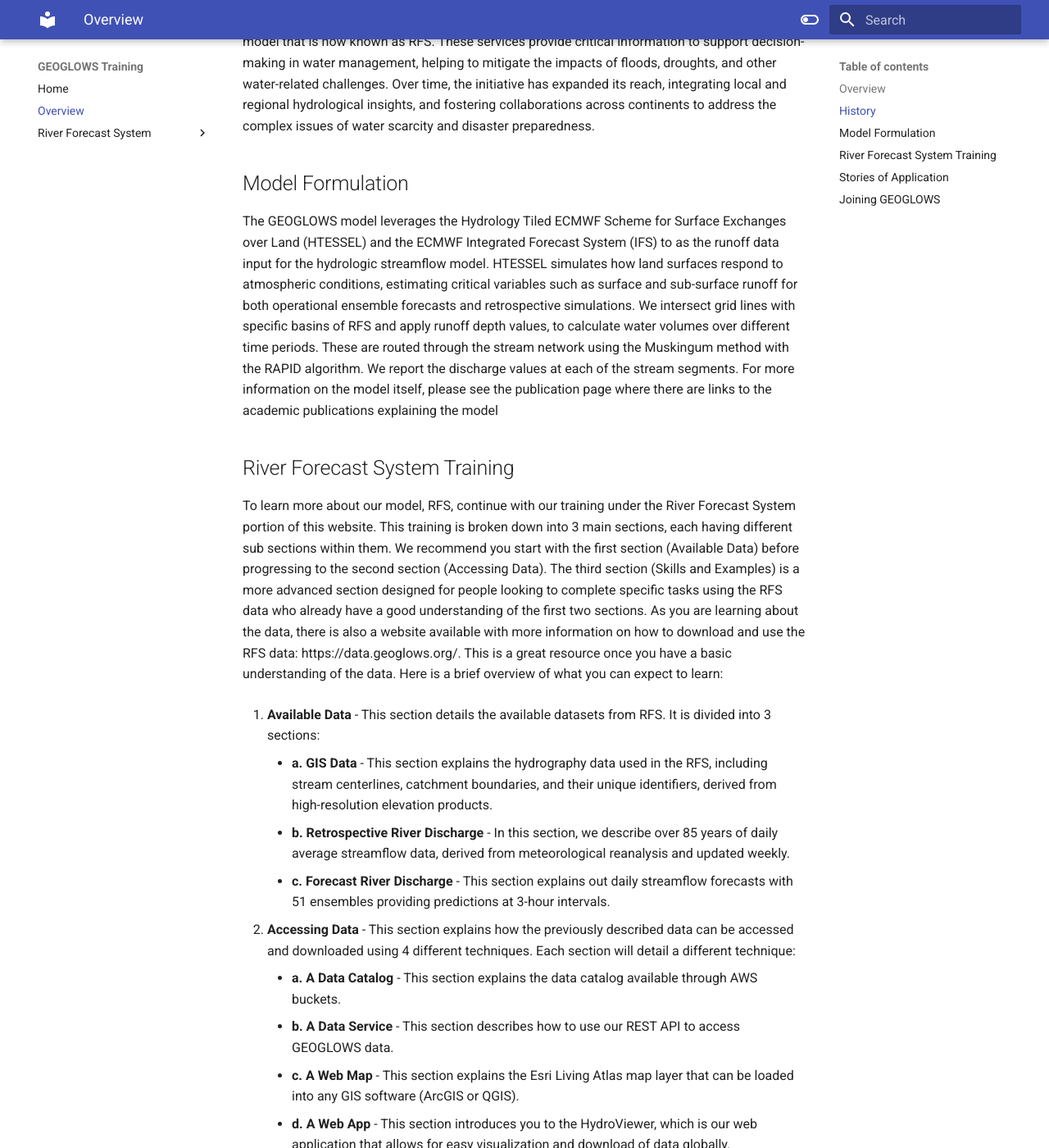
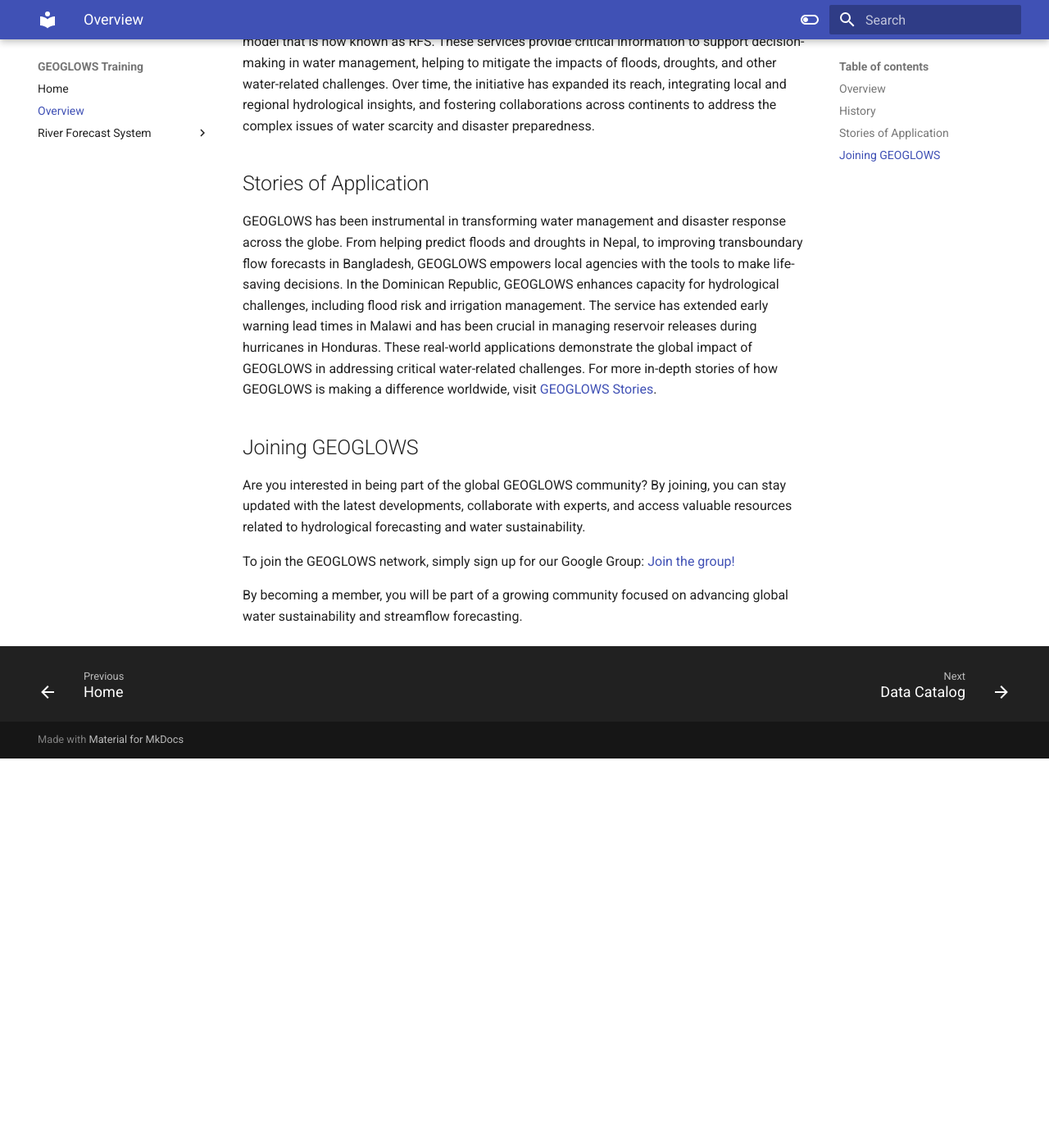
Before and after one commit to geoglows/training.geoglows.org, an MkDocs documentation site: the page built from docs/overview.md, in a window 1280 px wide and 1400 px high, scrolled down 993 px. Shown: the whole window at 82% size. Built offline with MkDocs 1.6.1 and Material for MkDocs 9.7.7, drawn with Linux system fonts in a browser that asks for light colours; after the commit the page ends 1918 px from its top, so only the background shows below that; some of the changed text lies outside the part shown.

Commit message:
address coderabbit comments

```diff
--- a/docs/overview.md
+++ b/docs/overview.md
@@ -23,47 +23,6 @@
 droughts, and other water-related challenges. Over time, the initiative has expanded its reach, integrating local and regional hydrological insights,
 and fostering collaborations across continents to address the complex issues of water scarcity and disaster preparedness.
 
-## Model Formulation
-
-The GEOGLOWS model leverages the Hydrology Tiled ECMWF Scheme for Surface Exchanges over Land (HTESSEL) and the ECMWF Integrated Forecast System (IFS)
-to as the runoff data input for the hydrologic streamflow model. HTESSEL simulates how land surfaces respond to atmospheric conditions, estimating
-critical variables such as surface and sub-surface runoff for both operational ensemble forecasts and retrospective simulations. We intersect grid
-lines with specific basins of RFS and apply runoff depth values, to calculate water volumes over different time periods. These are routed through the
-stream network using the Muskingum method with the RAPID algorithm. We report the discharge values at each of the stream segments. For more
-information on the model itself, please see the publication page where there are links to the academic publications explaining the model
-
-## River Forecast System Training
-
-To learn more about our model, RFS, continue with our training under the River Forecast System portion of this website. This training is broken down
-into 3 main sections, each having different sub sections within them. We recommend you start with the first section (Available Data) before
-progressing to the second section (Accessing Data). The third section (Skills and Examples) is a more advanced section designed for people looking to
-complete specific tasks using the RFS data who already have a good understanding of the first two sections. As you are learning about the data, there
-is also a website available with more information on how to download and use the RFS data: https://data.geoglows.org/. This is a great resource once
-you have a basic understanding of the data. Here is a brief overview of what you can expect to learn:
-
-1. **Available Data** - This section details the available datasets from RFS. It is divided into 3 sections:
-    - **a. GIS Data** - This section explains the hydrography data used in the RFS, including stream centerlines, catchment boundaries, and their
-      unique identifiers, derived from high-resolution elevation products.
-    - **b. Retrospective River Discharge** - In this section, we describe over 85 years of daily average streamflow data, derived from meteorological
-      reanalysis and updated weekly.
-    - **c. Forecast River Discharge** - This section explains out daily streamflow forecasts with 51 ensembles providing predictions at 3-hour
-      intervals.
-
-2. **Accessing Data** - This section explains how the previously described data can be accessed and downloaded using 4 different techniques. Each
-   section will detail a different technique:
-    - **a. A Data Catalog** - This section explains the data catalog available through AWS buckets.
-    - **b. A Data Service** - This section describes how to use our REST API to access GEOGLOWS data.
-    - **c. A Web Map** - This section explains the Esri Living Atlas map layer that can be loaded into any GIS software (ArcGIS or QGIS).
-    - **d. A Web App** - This section introduces you to the HydroViewer, which is our web application that allows for easy visualization and download
-      of data globally.
-
-3. **Skills and Examples** - This section explains more advanced techniques that can be used when using the data for specific purposes.
-    - **a. Accessing and Interpreting Data** - This section includes Google Colab notebooks that show you how to use the GEOGLOWS Python package to
-      make and customize your streamflow plots.
-    - **b. Bias Correction and SABER Overview** - This section gives a brief overview of bias correction and a technique called SABER that applies
-      bias correction to other areas.
-    - **c. Bias Correction for Forecast Data** - This section provides a notebook that goes through examples of bias-correcting the forecast data.
-
 ## Stories of Application
 
 GEOGLOWS has been instrumental in transforming water management and disaster response across the globe. From helping predict floods and droughts in
```
Also changed, not shown: docs/rfs/accessing-data/data-service.md (+18 -10 lines), docs/rfs/accessing-data/find-river-numbers.md (+3 -3 lines).
